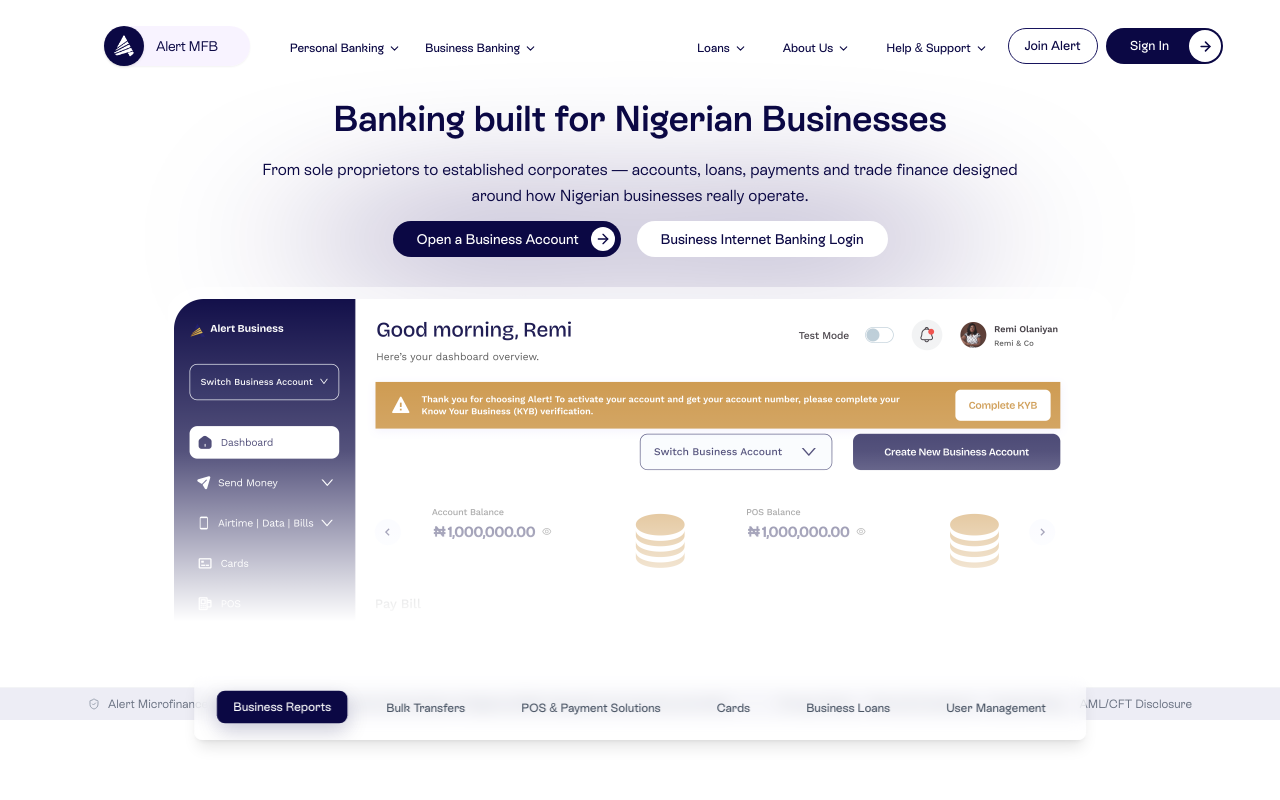
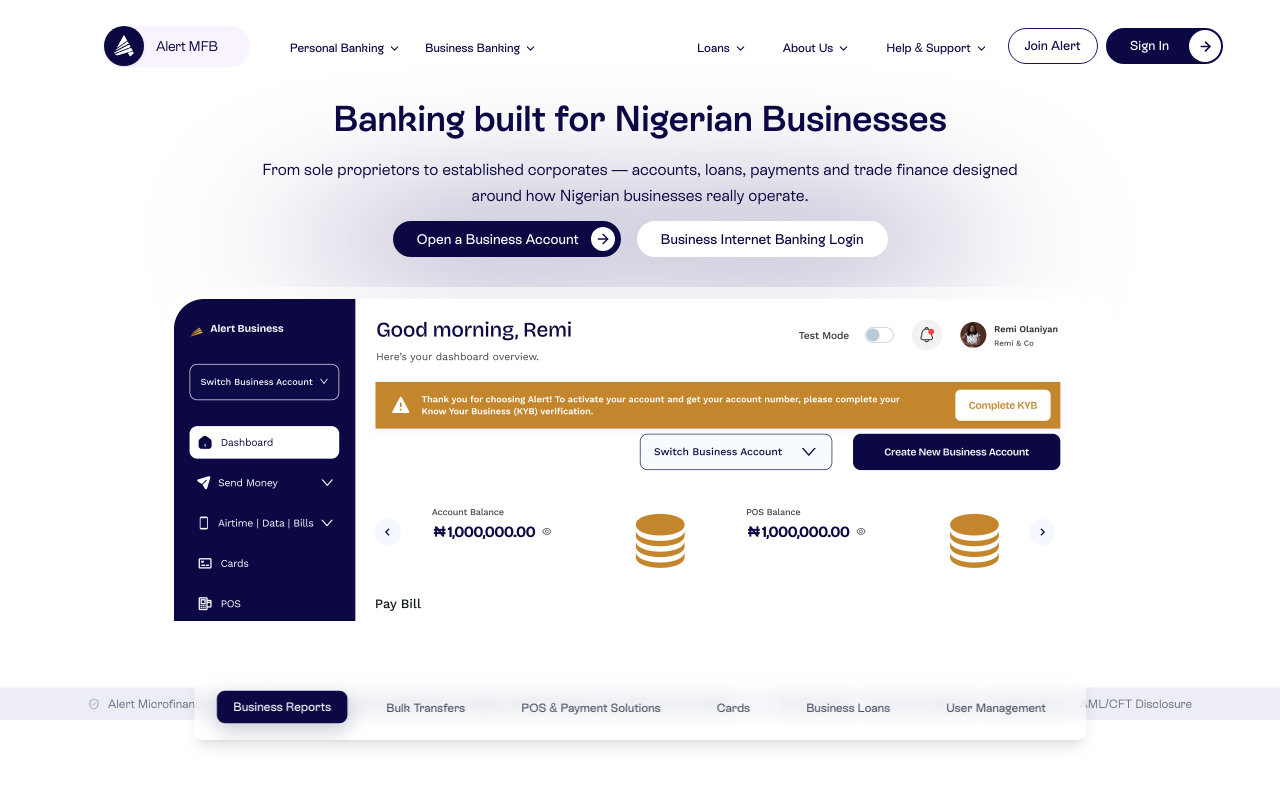
Before and after one commit to Korede7/alertmfb, a React (Vite) app: page /business-banking/overview in a window 1280 px wide. Shown: the top 800 px of the page. Built offline with nearby package versions, Linux system fonts and the light colour scheme.

Commit message:
dashboard picture moved

```diff
--- a/src/pages/businessbanking/Overview.tsx
+++ b/src/pages/businessbanking/Overview.tsx
@@ -112,7 +112,7 @@
       {/* ---------------- Dashboard  ---------------- */}
         <div className={`relative  bottom-10 mx-auto h-[250px] sm:h-[250px] lg:h-[340px] w-full max-w-5xl rounded-lg sm:rounded-xl md:rounded-2xl  sm:p-1.5 px-4 sm:px-6 md:px-10 overflow-hidden transition-all duration-1000 delay-300 ${isLoaded ? 'opacity-100 translate-y-0' : 'opacity-0 translate-y-8'}`}>
           <img src={dashboardImg} alt="Dashboard" loading="eager" className="w-full h-fit sm:h-[475px] object-cover object-center" />
-        <div className="absolute inset-0 bg-gradient-to-t from-[#ffffff] via-[#ffffff]/30 to-transparent" />
+        {/* <div className="absolute inset-0 bg-gradient-to-t from-[#ffffff] via-[#ffffff]/30 to-transparent" /> */}
       </div>
 
 
```
